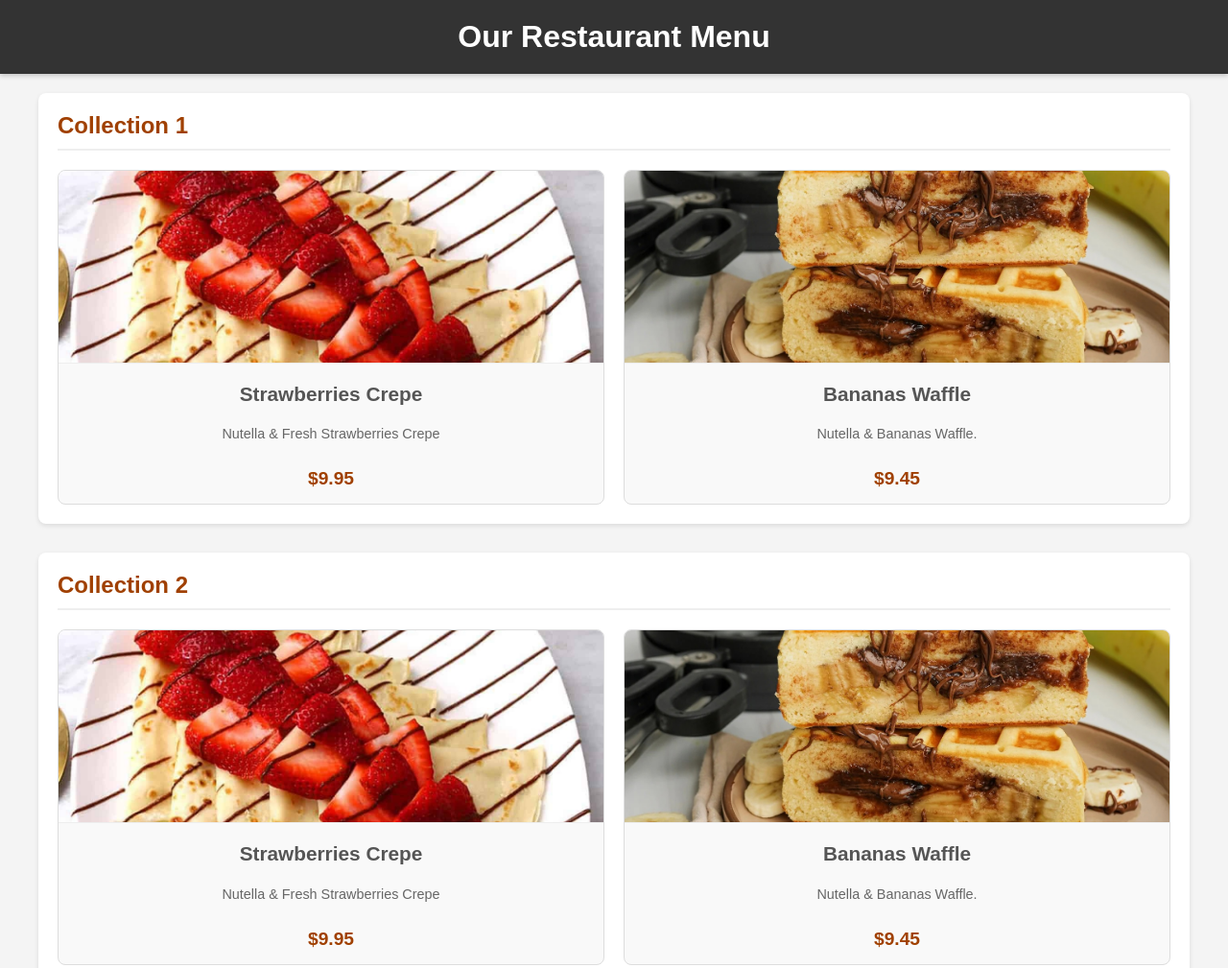
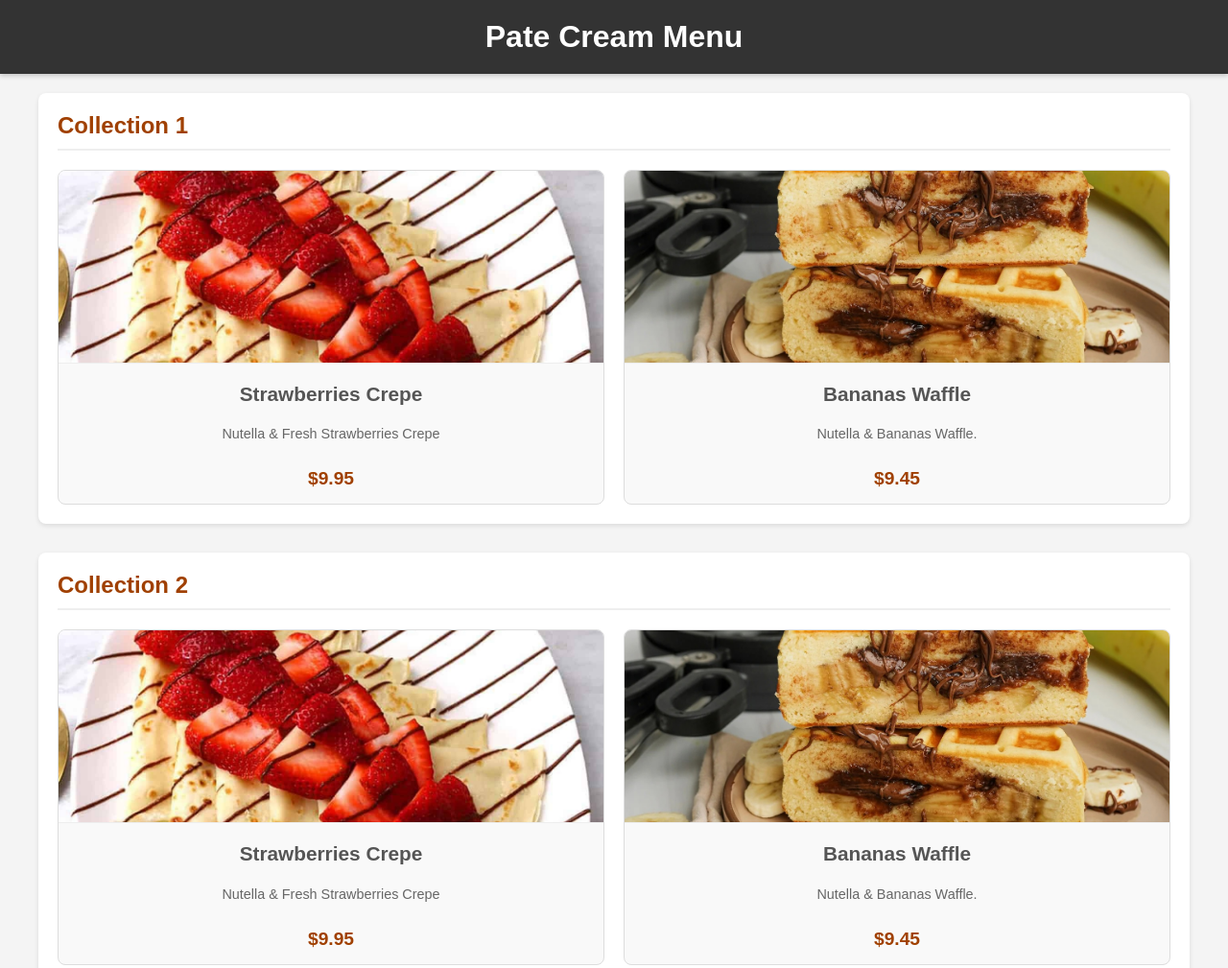
Before and after one commit to pate-cream/pate-cream.github.io, a plain HTML site: page index.html in a window 1280 px wide. Shown: the top 1009 px of the page at 96% size. Drawn offline with Linux system fonts and the light colour scheme.

Commit message:
Update index.html

```diff
--- a/index.html
+++ b/index.html
@@ -3,12 +3,12 @@
 <head>
     <meta charset="UTF-8">
     <meta name="viewport" content="width=device-width, initial-scale=1.0">
-    <title>Restaurant Menu</title>
+    <title>Pate Cream</title>
     <link rel="stylesheet" href="styles/style.css">
 </head>
 <body>
     <header>
-        <h1>Our Restaurant Menu</h1>
+        <h1>Pate Cream Menu</h1>
     </header>
     <main id="menu-container">
         </main>
```
